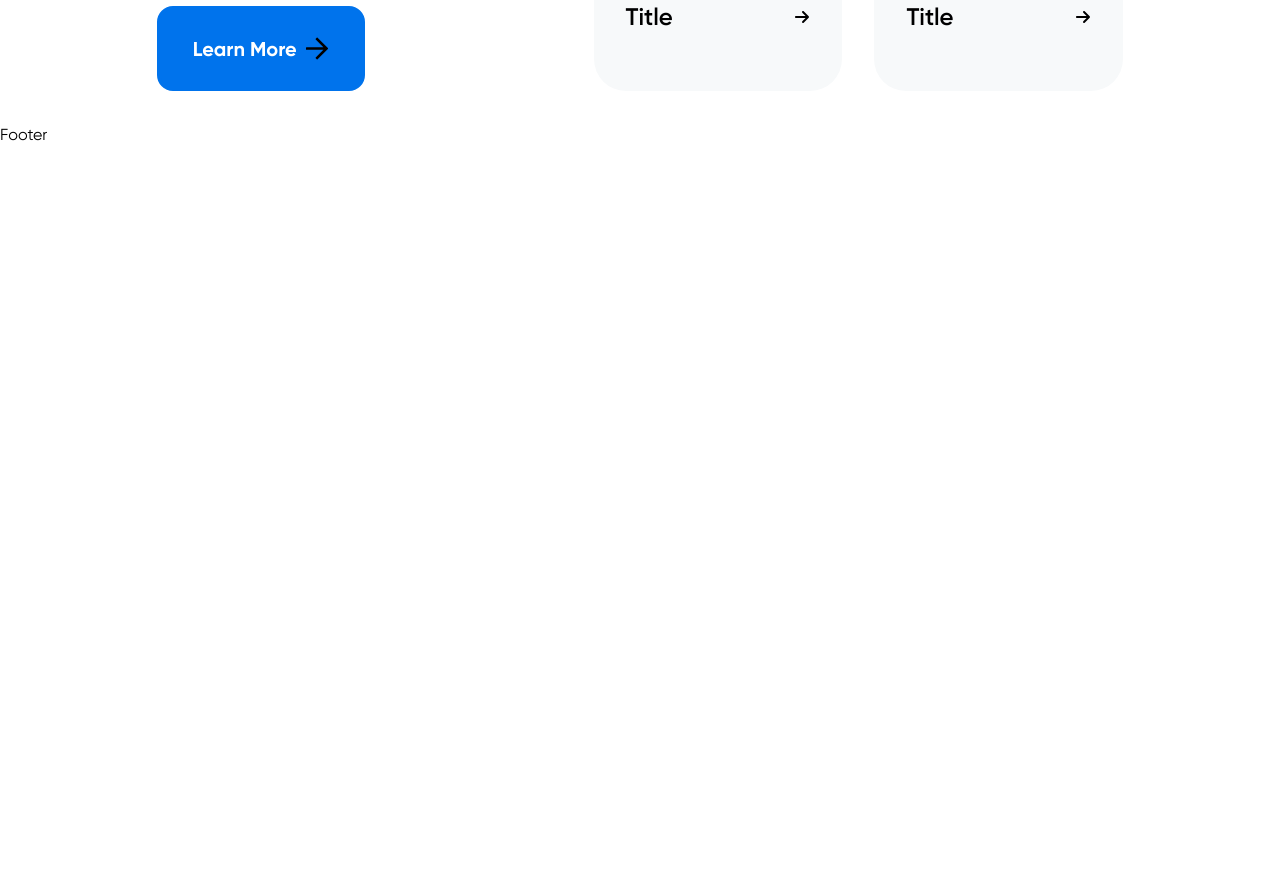
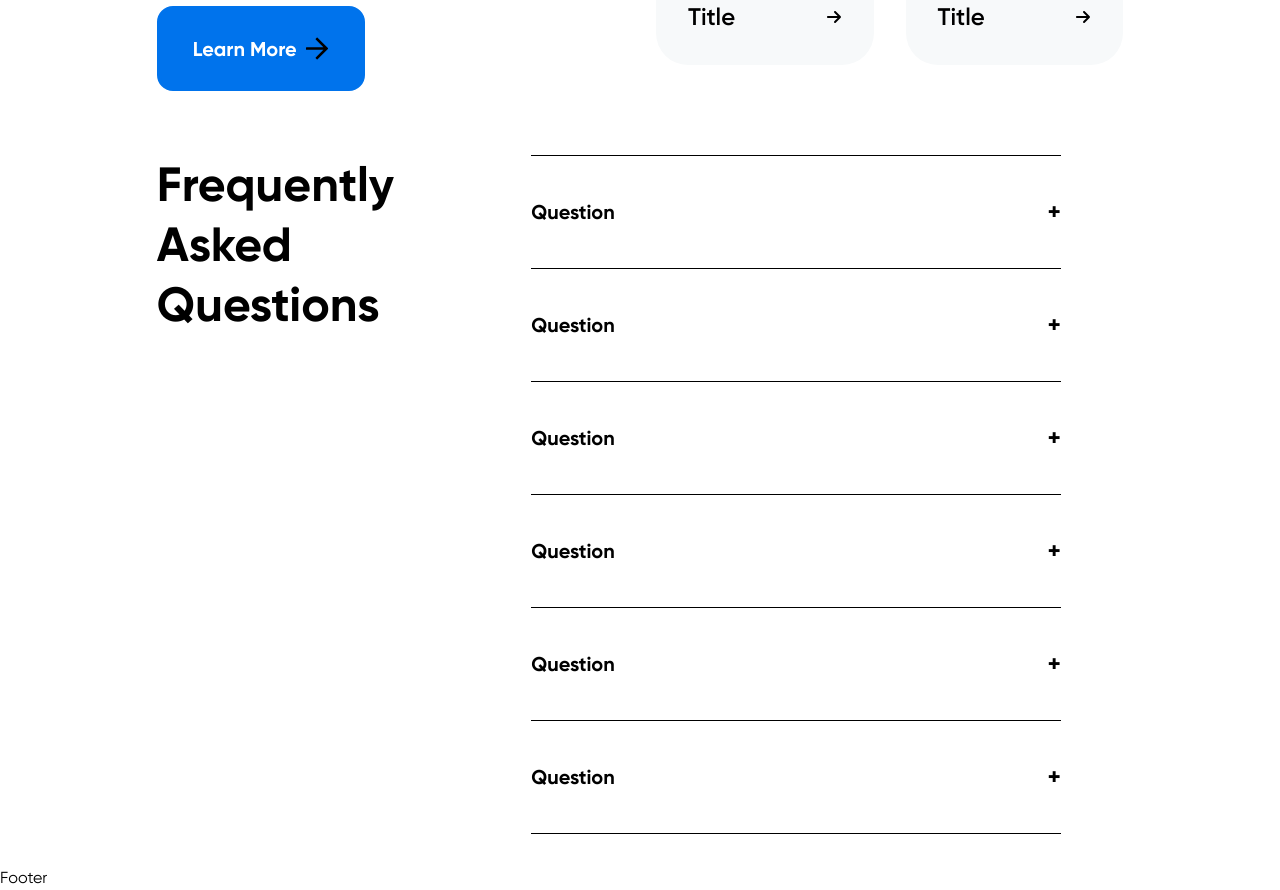
Before and after one commit to Cancey-Dejean/dreamhost-remake-next14, a Next.js app: page / in a window 1280 px wide. Shown: the part 9680-10570 px from the top of the page. Before the commit the page ends 9827 px from the top, so only its background shows below. Built offline with nearby package versions, Linux system fonts and the light colour scheme.

Commit message:
Add Faq component and FaqItem component

```diff
--- a/app/(marketing)/page.tsx
+++ b/app/(marketing)/page.tsx
@@ -1,5 +1,6 @@
 import {
   Banner,
+  Faq,
   FindDomain,
   FlashSale,
   Hero,
@@ -26,6 +27,7 @@ export default function Home() {
       <Perks />
       <Banner />
       <TextCards />
+      <Faq />
     </>
   );
 }
--- /dev/null
+++ b/components/Faq/FaqItem/index.tsx
@@ -0,0 +1,33 @@
+"use client";
+
+import { useState } from "react";
+
+export default function FaqItem() {
+  const [isOpen, setIsOpen] = useState(false);
+
+  // Function to toggle the FAQ content visibility
+  const toggleOpen = () => setIsOpen(!isOpen);
+
+  return (
+    <div
+      className="cursor-pointer border-t py-10 last:border-b"
+      onClick={toggleOpen}
+      aria-expanded={isOpen ? "true" : "false"}
+    >
+      <button
+        type="button"
+        className="flex w-full items-center justify-between gap-4"
+      >
+        <h3 className="text-xl font-bold">Question</h3>
+        <div className="text-2xl font-bold">{isOpen ? "-" : "+"}</div>{" "}
+        {/* Change icon based on state */}
+      </button>
+      {/* Toggle class based on isOpen state to show/hide content */}
+      <div className={`${isOpen ? "block" : "hidden"}`}>
+        Lorem ipsum dolor sit amet consectetur adipisicing elit. Quod quasi
+        doloribus autem asperiores distinctio inventore animi officiis, amet
+        aspernatur! Illum.
+      </div>
+    </div>
+  );
+}
--- /dev/null
+++ b/components/Faq/index.tsx
@@ -0,0 +1,29 @@
+import SectionTitle from "../atoms/SectionTitle";
+import FaqItem from "./FaqItem";
+
+export default function Faq() {
+  return (
+    <section>
+      <div className="section-grid">
+        <div className="col-span-16 col-start-3">
+          <div className="grid grid-cols-16 gap-8">
+            <div className="col-span-6 col-start-1 flex max-w-[711px] flex-col items-start">
+              <SectionTitle as="h2" className="text-5xl">
+                Frequently Asked Questions
+              </SectionTitle>
+            </div>
+
+            <div className="col-span-9 col-start-7">
+              <FaqItem />
+              <FaqItem />
+              <FaqItem />
+              <FaqItem />
+              <FaqItem />
+              <FaqItem />
+            </div>
+          </div>
+        </div>
+      </div>
+    </section>
+  );
+}
--- a/components/TextCards/index.tsx
+++ b/components/TextCards/index.tsx
@@ -7,7 +7,7 @@ export default function TextCards() {
     <section>
       <div className="section-grid">
         <div className="col-span-16 col-start-3">
-          <div className="grid grid-cols-16 gap-8">
+          <div className="grid grid-cols-16 items-center gap-8">
             <div className="col-span-7 col-start-1 flex max-w-[711px] flex-col items-start">
               <SectionTitle
                 as="h2"
@@ -32,7 +32,7 @@ export default function TextCards() {
               />
             </div>
 
-            <div className="col-span-9 col-start-8 grid grid-cols-2 gap-8">
+            <div className="col-span-8 col-start-9 grid grid-cols-2 gap-8">
               <CardIcon />
               <CardIcon />
               <CardIcon />
--- a/components/index.tsx
+++ b/components/index.tsx
@@ -27,6 +27,8 @@ import WordressThemes from "./WordressThemes";
 import Perks from "./Perks";
 import Banner from "./Banner";
 import TextCards from "./TextCards";
+import Faq from "./Faq";
+import FaqItem from "./Faq/FaqItem";
 
 // Molecules
 import InputSubmit from "./InputSubmit";
@@ -60,4 +62,6 @@ export {
   Perks,
   Banner,
   TextCards,
+  Faq,
+  FaqItem,
 };
```
Also changed, not shown: public/images/wordpress.svg, public/images/wp-hosting.svg.
